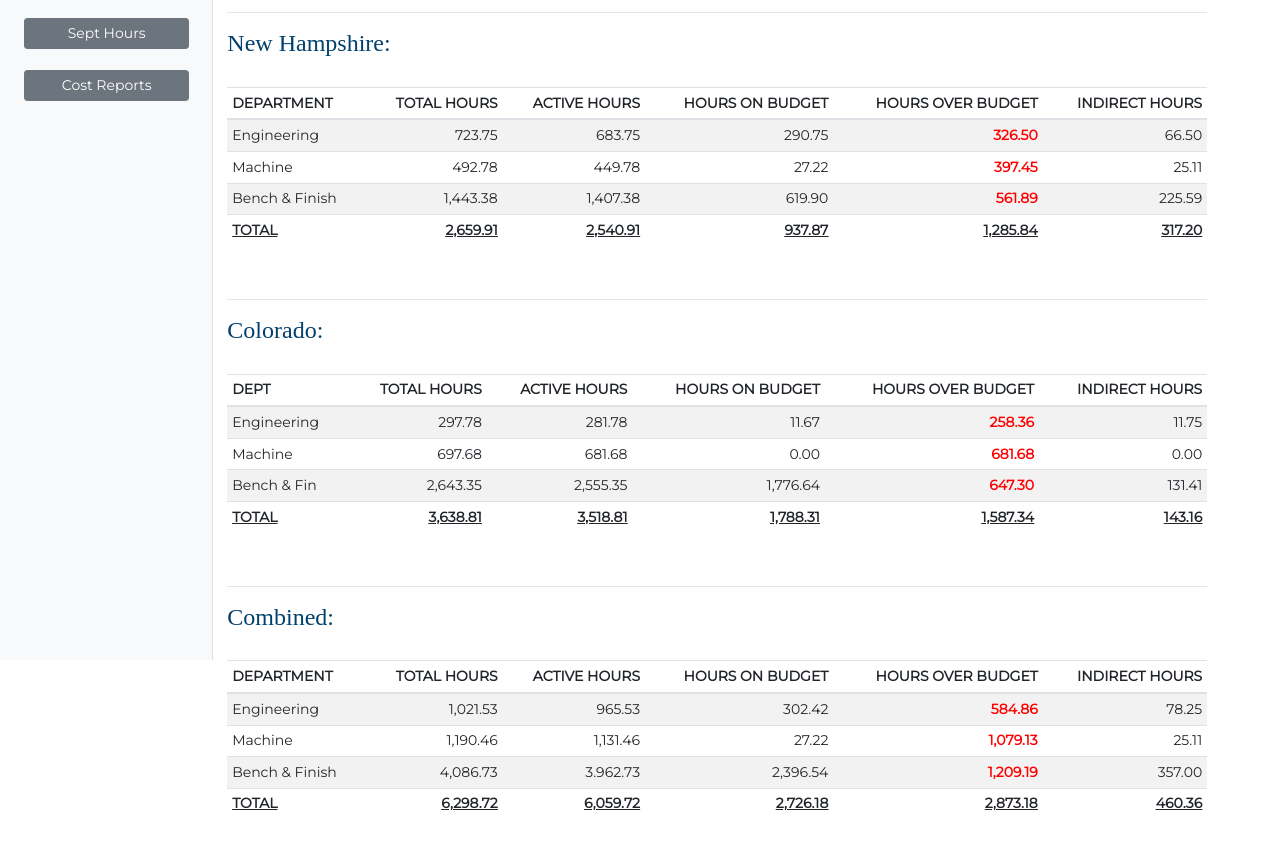
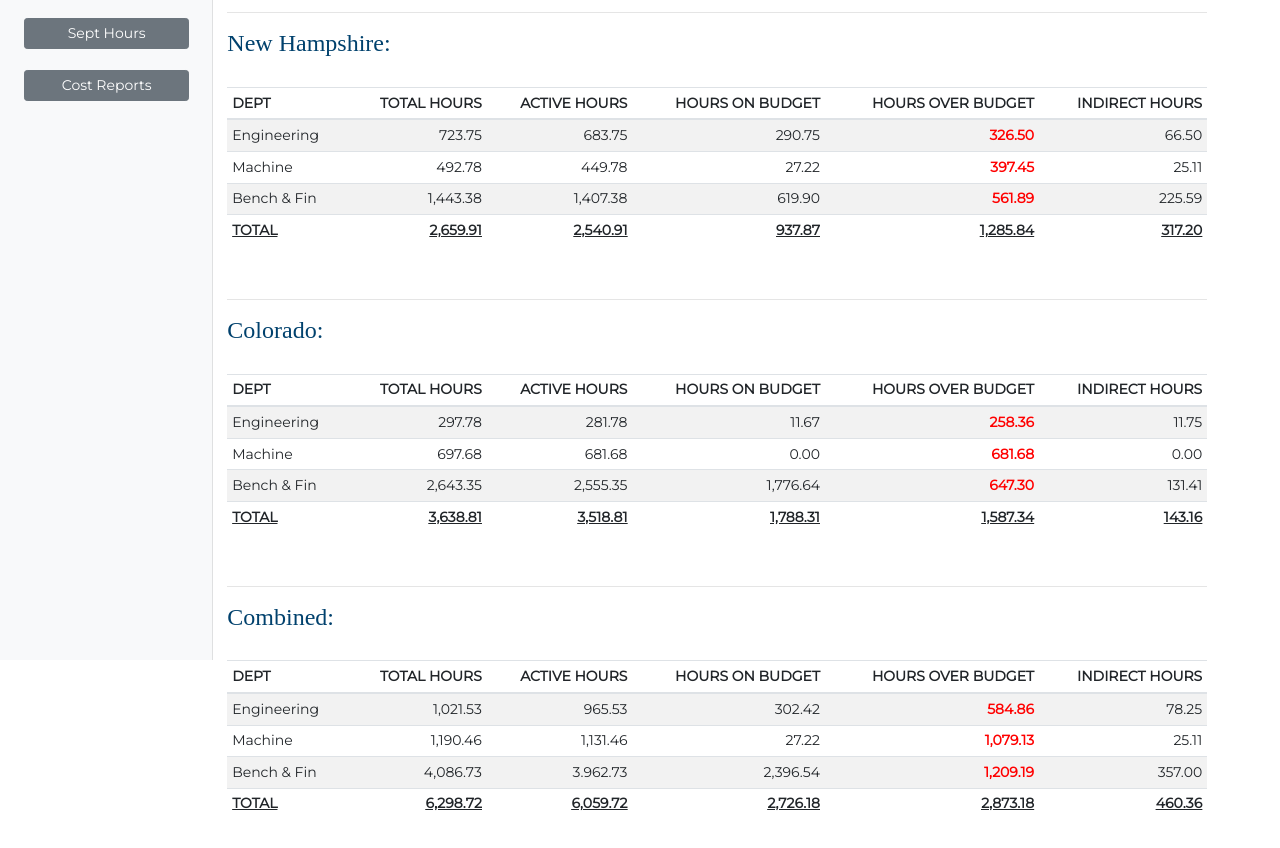
Before and after one commit to djahern-max/CWKAHoursV2, a plain HTML site: page companyData.html in a window 1280 px wide. Shown: the part 140-988 px from the top of the page. Drawn offline with nearby package versions, Linux system fonts and the light colour scheme; files whose address does not match are found by name.

Commit message:
Add files via upload

```diff
--- a/companyData.html
+++ b/companyData.html
@@ -135,7 +135,7 @@
             <table class="table table-striped table-sm">
               <thead>
                 <tr>
-                  <th class="table-header-column1">DEPARTMENT</th>
+                  <th class="table-header-column1">DEPT</th>
                   <th class="table-header">TOTAL HOURS</th>
                   <th class="table-header">ACTIVE HOURS</th>
                   <th class="table-header">HOURS ON BUDGET</th>
@@ -164,7 +164,7 @@
                 </tr>
 
                 <tr>
-                  <td>Bench & Finish</td>
+                  <td>Bench & Fin</td>
                   <th>1,443.38</th>
                   <th>1,407.38</th>
                   <th>619.90</th>
@@ -255,7 +255,7 @@
             <table class="table table-striped table-sm">
               <thead>
                 <tr>
-                  <th class="table-header-column1">DEPARTMENT</th>
+                  <th class="table-header-column1">DEPT</th>
                   <th class="table-header">TOTAL HOURS</th>
                   <th class="table-header">ACTIVE HOURS</th>
                   <th class="table-header">HOURS ON BUDGET</th>
@@ -284,7 +284,7 @@
                 </tr>
 
                 <tr>
-                  <td>Bench & Finish</td>
+                  <td>Bench & Fin</td>
                   <th>4,086.73</th>
                   <th>3.962.73</th>
                   <th>2,396.54</th>
```
